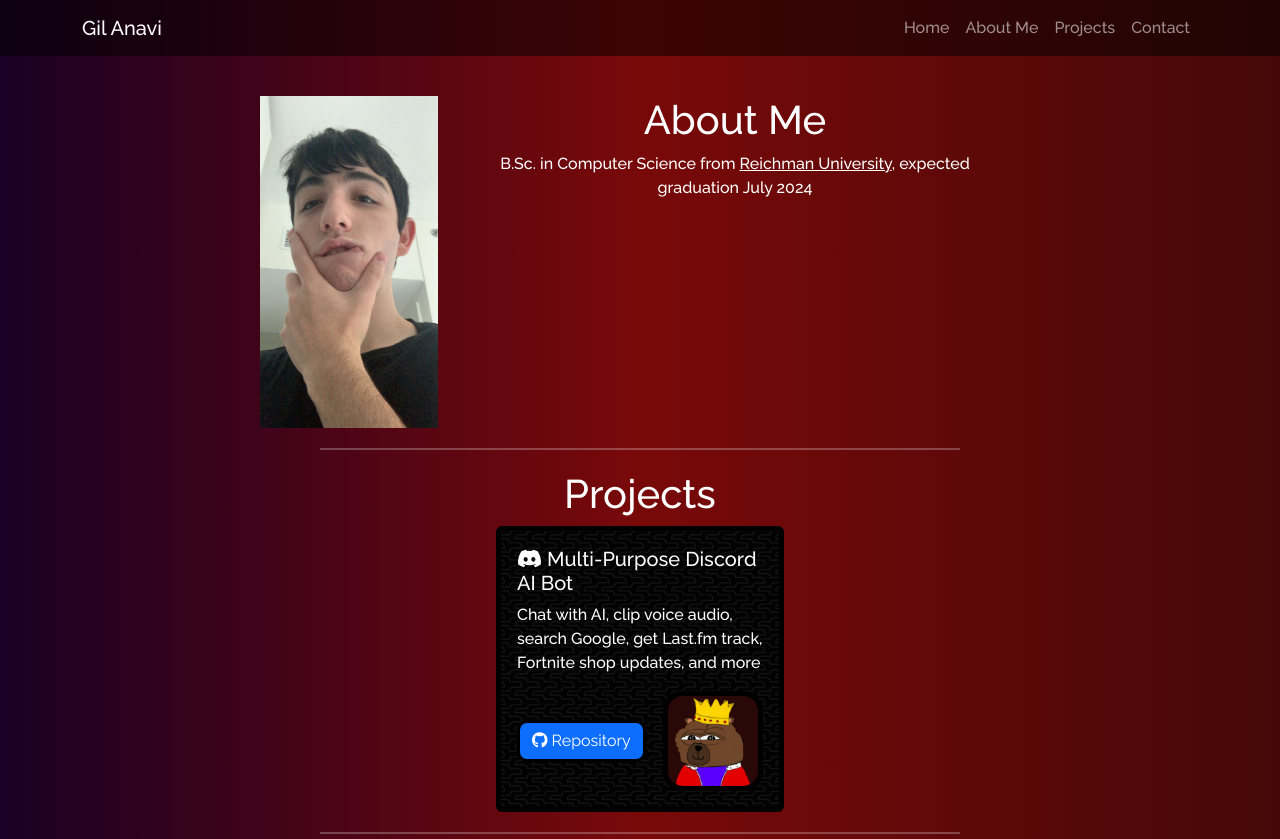
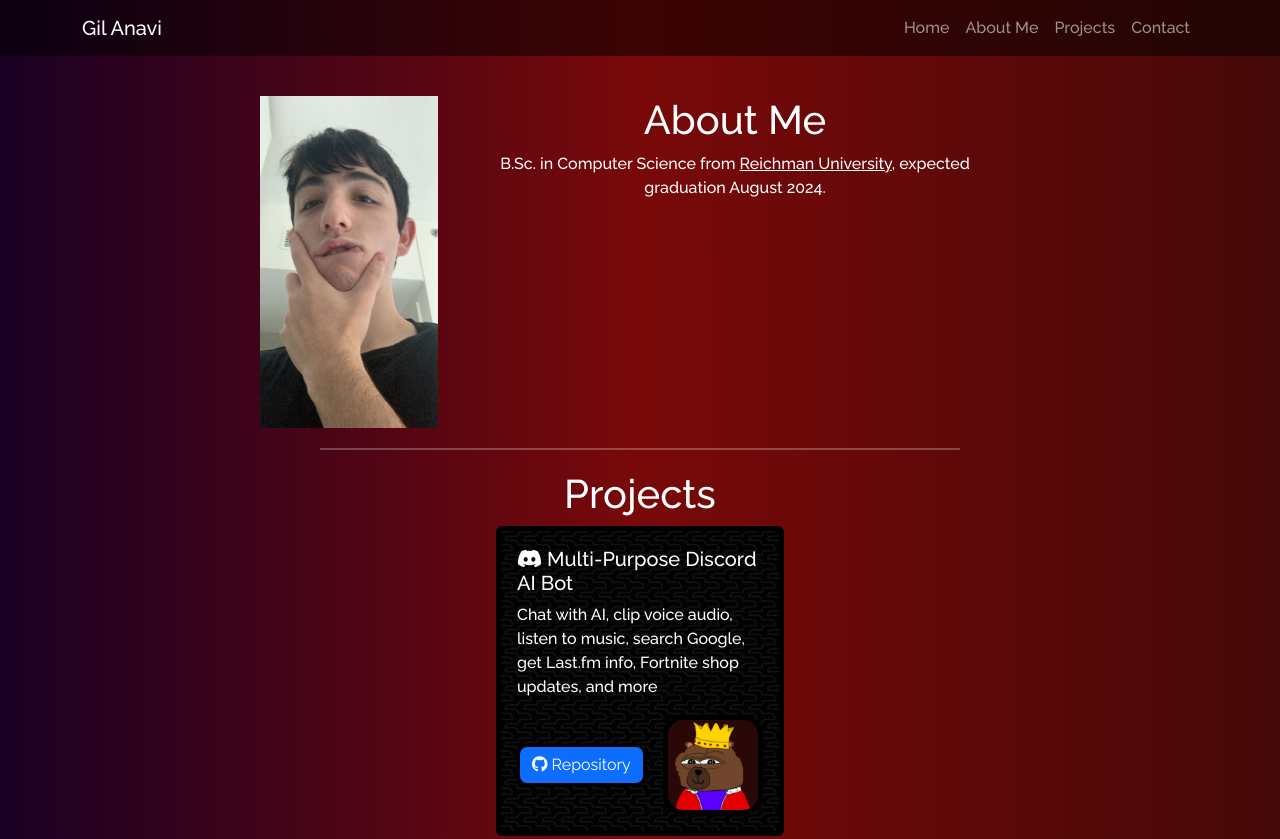
Before and after one commit to thisguygil/thisguygil.com, a plain HTML site: page index.html in a window 1280 px wide. Shown: the top 839 px of the page. Drawn offline with nearby package versions, Linux system fonts and the light colour scheme.

Commit message:
Update README and site info

```diff
--- a/index.html
+++ b/index.html
@@ -71,7 +71,7 @@
                 </div>
                 <div class="col-lg-6">
                     <h1>About Me</h1>
-                    <p>B.Sc. in Computer Science from <a href="https://www.runi.ac.il/en/" target="_blank">Reichman University</a>, expected graduation July 2024</p>
+                    <p>B.Sc. in Computer Science from <a href="https://www.runi.ac.il/en/" target="_blank">Reichman University</a>, expected graduation August 2024.</p>
                 </div>
             </div>
         </div>
@@ -85,7 +85,7 @@
             <div class="card text-white" style="width: 18rem;">
                 <div class="card-body">
                     <h5 class="card-title"><i class="fa-brands fa-discord"></i> Multi-Purpose Discord AI Bot</h5>
-                    <p class="card-text">Chat with AI, clip voice audio, search Google, get Last.fm track, Fortnite shop updates, and more</p>
+                    <p class="card-text">Chat with AI, clip voice audio, listen to music, search Google, get Last.fm info, Fortnite shop updates, and more</p>
                     <div class="align-bottom text-center">
                         <a href="https://github.com/thisguygil/bobo" class="btn btn-primary"><i
                                 class="fa-brands fa-github"></i> Repository</a>
```
Also changed, not shown: README.md.
